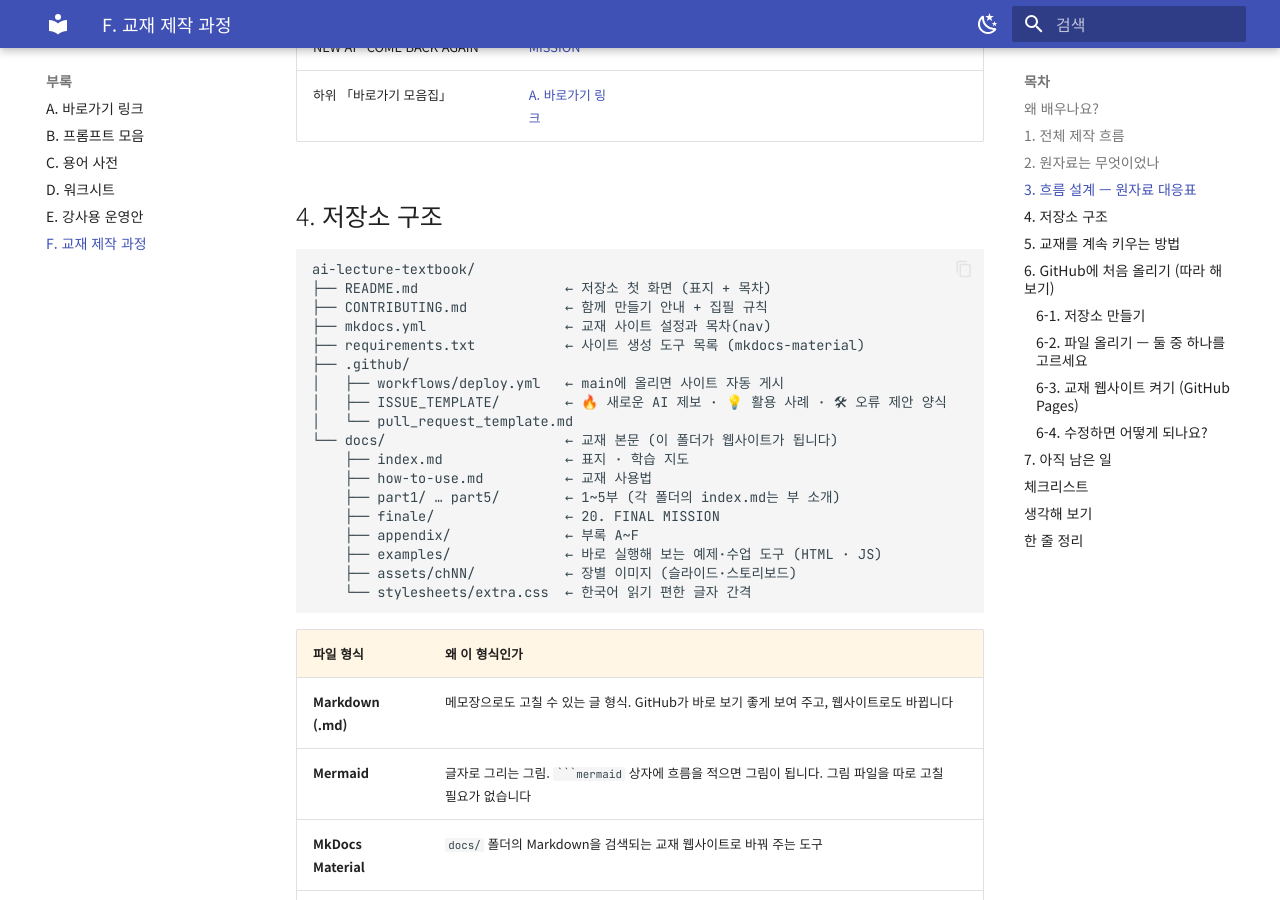
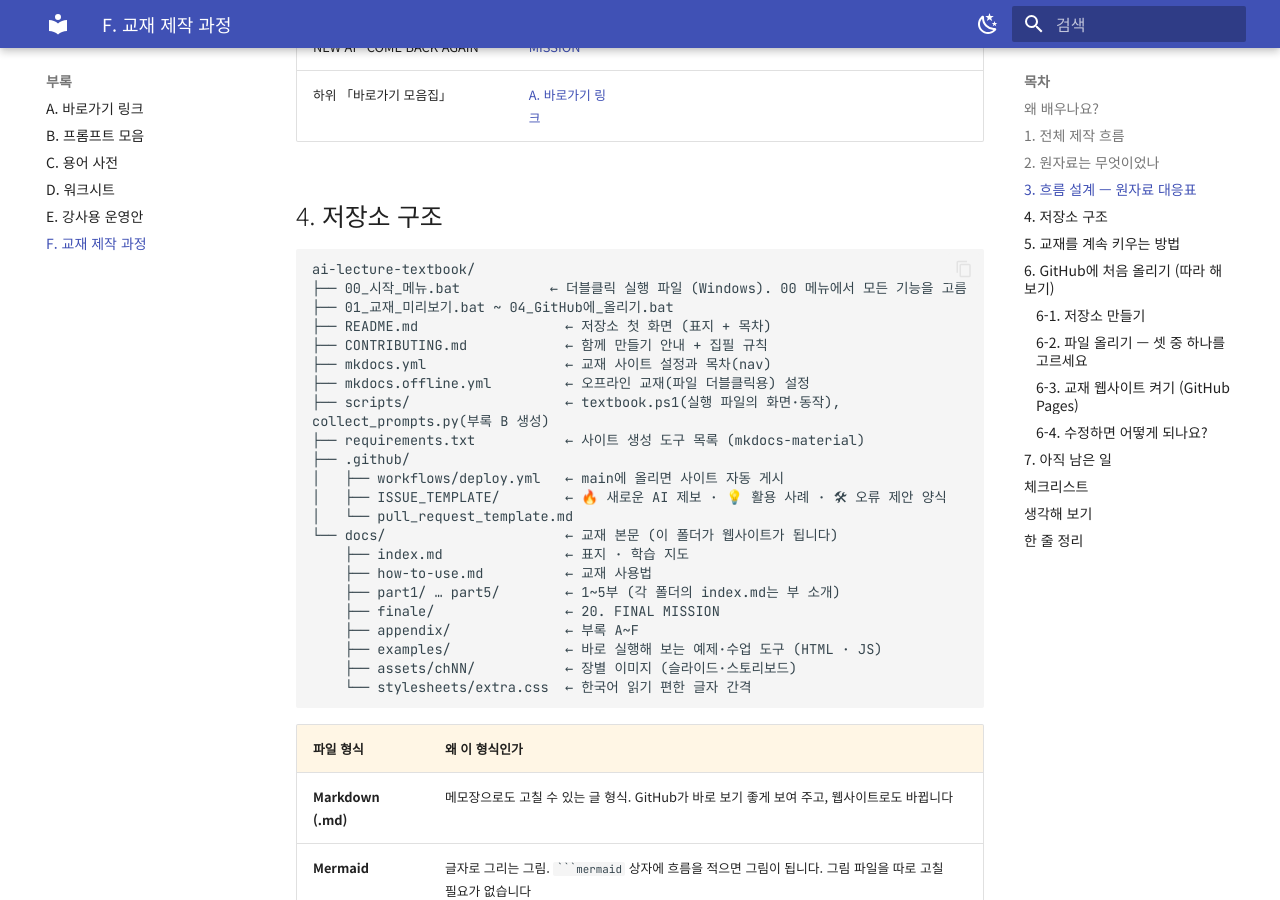
Before and after one commit to gw0777/ai-lecture-textbook, an MkDocs documentation site: the page built from docs/appendix/f-making-of.md, in a window 1280 px wide and 900 px high, scrolled down 3146 px. Built offline with MkDocs 1.6.1 and Material for MkDocs 9.7.7, drawn with Linux system fonts in a browser that asks for light colours; some of the changed text lies outside the part shown.

Commit message:
더블클릭 실행 파일 추가 (시작 메뉴·미리보기·오프라인 교재·수업 도구·GitHub 올리기)
- 00_시작_메뉴.bat ~ 04_GitHub에_올리기.bat: 영문만 쓴 짧은 실행기
  (cmd는 UTF-8 코드페이지에서 입력을 못 읽으므로 한글 화면은 PowerShell로 처리)
- scripts/textbook.ps1: 메뉴와 모든 동작. 처음 실행 시 도구 자동 설치
  - 도구는 %LOCALAPPDATA%\ai-lecture-textbook\venv 에 설치 (경로 길이 제한 회피)
  - 오프라인 교재는 바탕화면 '손으로배우는AI_오프라인교재' 폴더에 생성
  - GitHub 올리기: 이름·이메일·저장소 연결 → 커밋 → Y/N 확인 후 push
- mkdocs.offline.yml: 파일 더블클릭으로 열리는 오프라인 교재 설정 (offline 플러그인)
- README·CONTRIBUTING·부록 F에 실행 방법 추가, .gitattributes에 bat/ps1 CRLF 지정

Co-Authored-By: Claude Opus 5.5 <noreply@anthropic.com>

````diff
--- a/docs/appendix/f-making-of.md
+++ b/docs/appendix/f-making-of.md
@@ -79,9 +79,13 @@ flowchart LR
 
 ```text
 ai-lecture-textbook/
+├── 00_시작_메뉴.bat           ← 더블클릭 실행 파일 (Windows). 00 메뉴에서 모든 기능을 고름
+├── 01_교재_미리보기.bat ~ 04_GitHub에_올리기.bat
 ├── README.md                  ← 저장소 첫 화면 (표지 + 목차)
 ├── CONTRIBUTING.md            ← 함께 만들기 안내 + 집필 규칙
 ├── mkdocs.yml                 ← 교재 사이트 설정과 목차(nav)
+├── mkdocs.offline.yml         ← 오프라인 교재(파일 더블클릭용) 설정
+├── scripts/                   ← textbook.ps1(실행 파일의 화면·동작), collect_prompts.py(부록 B 생성)
 ├── requirements.txt           ← 사이트 생성 도구 목록 (mkdocs-material)
 ├── .github/
 │   ├── workflows/deploy.yml   ← main에 올리면 사이트 자동 게시
@@ -139,7 +143,10 @@ flowchart LR
 4. 공개 범위를 고릅니다. 학생 모두가 보게 하려면 **Public**, 수강생만 보게 하려면 **Private** (Private은 GitHub Pages 사용 조건이 계정 요금제에 따라 다릅니다).
 5. "Add a README file" 은 **체크하지 않고** **Create repository** 를 누릅니다. (README는 이미 교재에 있습니다)
 
-### 6-2. 파일 올리기 — 둘 중 하나를 고르세요
+### 6-2. 파일 올리기 — 셋 중 하나를 고르세요
+
+**방법 0. 더블클릭 (Windows, git 설치 필요)** — 교재 폴더의 `04_GitHub에_올리기.bat` 을 더블클릭하고 질문에 답합니다.
+처음에는 이름·이메일과 저장소 주소를 묻고, 그다음부터는 "무엇을 고쳤는지" 한 줄만 적으면 올라갑니다. 올리기 직전에 Y/N으로 한 번 더 확인합니다.
 
 **방법 A. 명령어 (git이 설치된 컴퓨터)** — 교재 폴더에서 실행합니다.
 
````
Also changed, not shown: CONTRIBUTING.md (+5 -0 lines), README.md (+15 -0 lines), mkdocs.offline.yml (added, +9 -0 lines), 8 other files.
